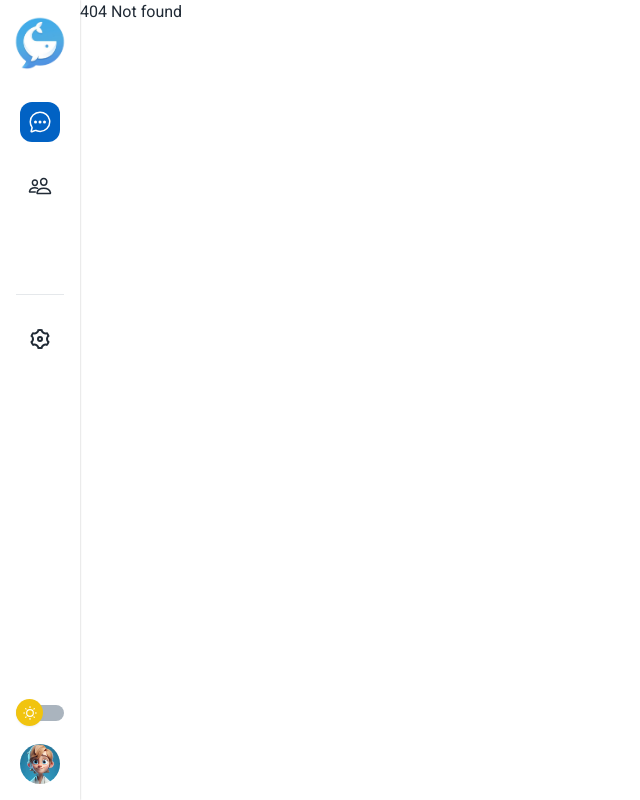
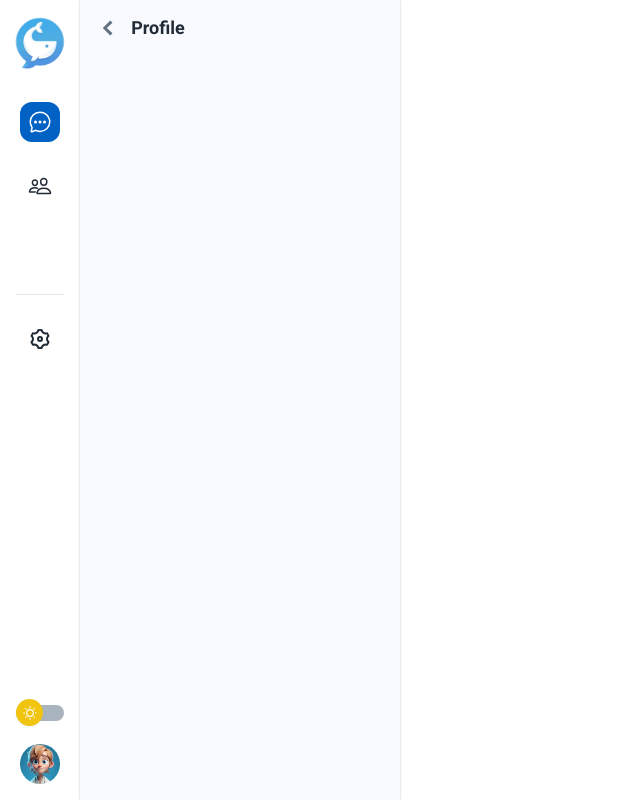
Before and after one commit to lequanphat/whale-chat, a React (Vite) app in the folder client/: page /profile in a window 1280 px wide. Before the commit this address led to /404. Shown: the whole page, without its empty margins (0-640 px from the left). Built offline with nearby package versions, Linux system fonts and the light colour scheme; some icons are missing.

Commit message:
profile ui

```diff
--- a/client/src/components/dialog/ShortCuts.tsx
+++ b/client/src/components/dialog/ShortCuts.tsx
@@ -134,7 +134,7 @@ export default function ShortCuts({ open, handleClose }) {
                 </Grid>
             </DialogContent>
             <DialogActions>
-                <Button variant="contained" onClick={handleClose}>
+                <Button variant="outlined" onClick={handleClose}>
                     OK
                 </Button>
             </DialogActions>
--- /dev/null
+++ b/client/src/pages/dashboard/Profile.tsx
@@ -0,0 +1,29 @@
+import { IconButton, Stack, Typography, useTheme } from '@mui/material';
+import { GoChevronLeft } from 'react-icons/go';
+
+export default function Profile() {
+    const theme = useTheme();
+    return (
+        <Stack direction="row" width="100%">
+            <Stack
+                sx={{
+                    height: '100vh',
+                    width: 320,
+                    backgroundColor: theme.palette.mode === 'light' ? '#F8FAFF' : theme.palette.background.default,
+                    boxShadow: '0px 0px 2px rgba(0,0,0,.25)',
+                }}
+            >
+                {/* Header  */}
+                <Stack p={1} direction="row" alignItems="center" spacing={0.4}>
+                    <IconButton>
+                        <GoChevronLeft />
+                    </IconButton>
+                    <Typography variant="h6">Profile</Typography>
+                </Stack>
+                <Stack p={3.2} spacing={5}>
+                    {/* Profile  */}
+                </Stack>
+            </Stack>
+        </Stack>
+    );
+}
--- a/client/src/pages/dashboard/Settings.tsx
+++ b/client/src/pages/dashboard/Settings.tsx
@@ -95,15 +95,15 @@ export default function Settings() {
                         boxShadow: '0px 0px 2px rgba(0,0,0,.25)',
                     }}
                 >
+                    {/* Header  */}
+                    <Stack direction="row" alignItems="center" p={1} spacing={0.4}>
+                        <IconButton>
+                            <GoChevronLeft />
+                        </IconButton>
+                        <Typography variant="h6">Settings</Typography>
+                    </Stack>
                     <Stack p={3.2} spacing={5}>
-                        {/* Header  */}
-                        <Stack direction="row" alignItems="center" spacing={0.4}>
-                            <IconButton>
-                                <GoChevronLeft />
-                            </IconButton>
-                            <Typography variant="h6">Settings</Typography>
-                        </Stack>
-                        {/* Profile  */}
+                        {/* Settings  */}
                         <Stack direction="row" alignItems="center" spacing={2}>
                             <Avatar
                                 sx={{ width: 54, height: 54 }}
--- a/client/src/routes/index.tsx
+++ b/client/src/routes/index.tsx
@@ -33,6 +33,7 @@ export default function Router() {
                 { element: <Navigate to={DEFAULT_PATH} replace />, index: true },
                 { path: 'app', element: <GeneralApp /> },
                 { path: 'settings', element: <Settings /> },
+                { path: 'profile', element: <Profile /> },
                 { path: '404', element: <Page404 /> },
                 { path: '*', element: <Navigate to="/404" replace /> },
             ],
@@ -44,6 +45,7 @@ export default function Router() {
 // dinamic import
 const GeneralApp = Loadable(lazy(() => import('../pages/dashboard/GeneralApp')));
 const Settings = Loadable(lazy(() => import('../pages/dashboard/Settings')));
+const Profile = Loadable(lazy(() => import('../pages/dashboard/Profile')));
 const Login = Loadable(lazy(() => import('../pages/auth/Login')));
 const Register = Loadable(lazy(() => import('../pages/auth/Register')));
 const ForgotPassword = Loadable(lazy(() => import('../pages/auth/ForgotPassword')));
```
